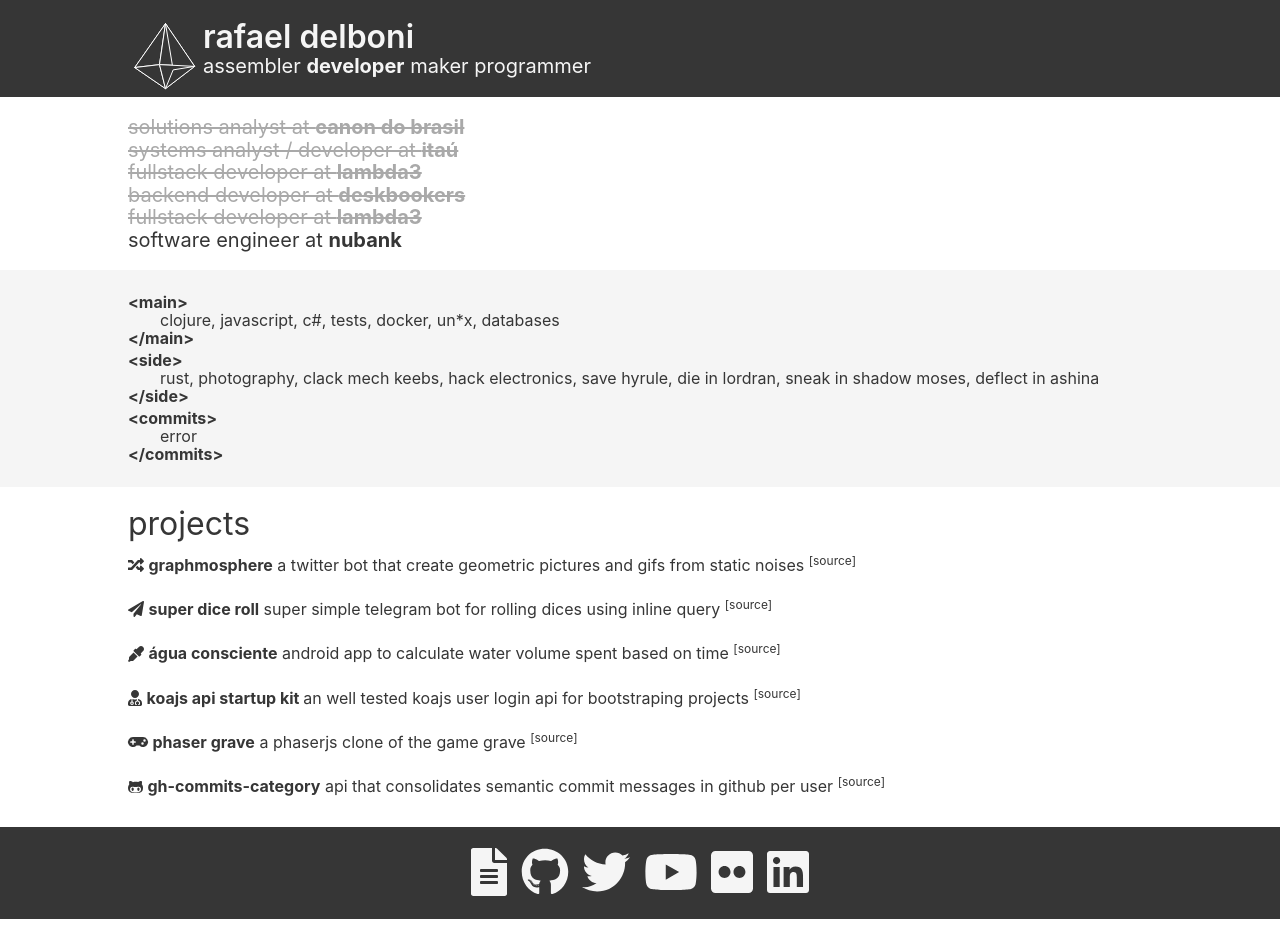
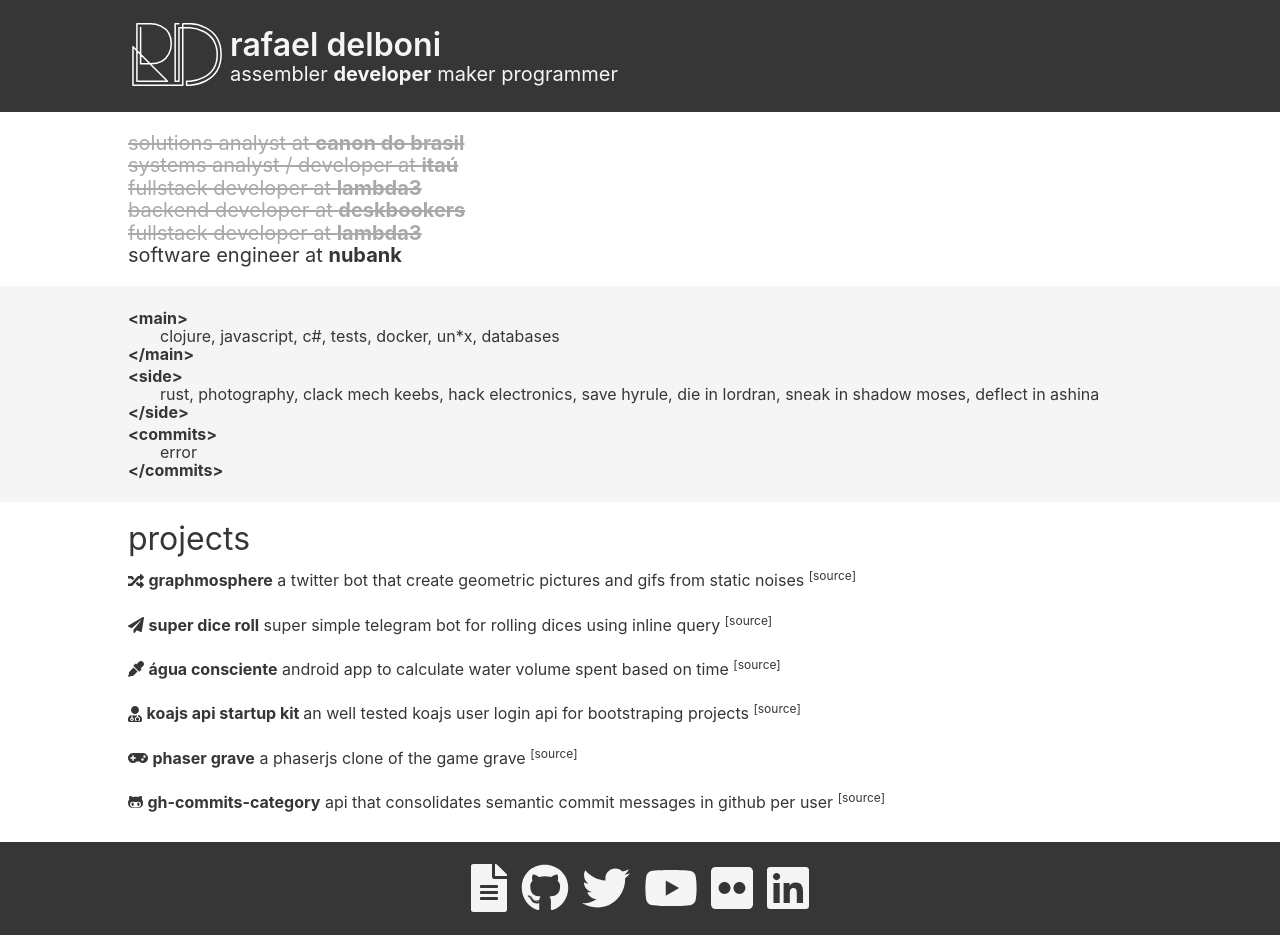
Before and after one commit to rafaeldelboni/rafaeldelboni.github.io, a plain HTML site: page index.html in a window 1280 px wide. Drawn offline with Linux system fonts and the light colour scheme; no server answers.

Commit message:
feat: Adds new logo removes some js

```diff
--- a/index.html
+++ b/index.html
@@ -7,16 +7,19 @@
     <link rel='shortcut icon' type='image/x-icon' href='favicon.ico'/>
     <link rel="stylesheet" href="style.css">
     <script defer src="https://use.fontawesome.com/releases/v5.8.1/js/all.js" integrity="sha384-g5uSoOSBd7KkhAMlnQILrecXvzst9TdC09/VM+pjDTCM+1il8RHz5fKANTFFb+gQ" crossorigin="anonymous"></script>
-    <script src="js/utils.js"></script>
-    <script src="js/point3d.js"></script>
-    <script src="js/logo.js"></script>
   </head>
   <body class="Site">
     <header class="Site-header">
       <div class="blade dark">
-        <canvas class="column" id="logo" width="75" height="75"></canvas>
-        <h1>rafael delboni</h1>
-        <h2>assembler <strong>developer</strong> maker programmer</h2>
+        <div class="flex-container">
+          <div class="flex-item">
+            <img class="logo" src="logo.svg" width="100px" />
+          </div>
+          <div class="flex-item">
+            <h1>rafael delboni</h1>
+            <h2>assembler <strong>developer</strong> maker programmer</h2>
+          </div>
+        </div>
       </div>
     </header>
     <main class="Site-content">
--- a/js/logo.js
+++ /dev/null
@@ -1,90 +0,0 @@
-function Triangle(a, b, c, strokeColor, fillColor) {
-  this.pointA = a;
-  this.pointB = b;
-  this.pointC = c;
-  this.strokeColor = (strokeColor === undefined)
-    ? "#ffffff"
-    : utils.parseColor(strokeColor);
-  this.fillColor = (fillColor === undefined)
-    ? "#ffffff"
-    : utils.parseColor(fillColor);
-  this.alphaStroke = 1;
-  this.alphaFill = 1;
-}
-
-Triangle.prototype.draw = function($) {
-  $.save();
-  $.strokeStyle = utils.colorToRGB(this.strokeColor, this.alphaStroke);
-  $.fillStyle = utils.colorToRGB(this.fillColor, this.alphaFill);
-  $.beginPath();
-  $.moveTo(this.pointA.getScreenX(), this.pointA.getScreenY());
-  $.lineTo(this.pointB.getScreenX(), this.pointB.getScreenY());
-  $.lineTo(this.pointC.getScreenX(), this.pointC.getScreenY());
-  $.closePath();
-  $.lineWidth = 1;
-  $.fill();
-  $.stroke();
-  $.restore();
-};
-
-function load () {
-  var canvas = document.getElementById('logo');
-  var $ = canvas.getContext('2d');
-
-  var mouse = utils.captureMouse(canvas);
-  var points = [];
-  var triangles = [];
-  var fl = 120;
-  var vpX = canvas.width * 0.5;
-  var vpY = canvas.height * 0.35;
-  var angleX;
-  var angleY;
-  var drawHeight = vpY;
-  var drawWidth = vpY;
-
-  points[0] = new Point3d(0, -drawHeight, 0);
-  points[1] = new Point3d(drawWidth, drawHeight, -drawHeight);
-  points[2] = new Point3d(-drawWidth, drawHeight, -drawHeight);
-  points[3] = new Point3d(-drawWidth, drawHeight, drawHeight);
-  points[4] = new Point3d(drawWidth, drawHeight, drawHeight);
-  points[5] = new Point3d(0, drawHeight * 2, 0);
-
-  points.forEach(function(point) {
-    point.setVanishingPoint(vpX, vpY);
-    point.setCenter(0, 0, drawWidth * 2);
-  });
-
-  triangles[0] = new Triangle(points[0], points[1], points[2], "#ffffff", "#363636");
-  triangles[1] = new Triangle(points[0], points[2], points[3], "#ffffff", "#363636");
-  triangles[2] = new Triangle(points[0], points[3], points[4], "#ffffff", "#363636");
-  triangles[3] = new Triangle(points[0], points[4], points[1], "#ffffff", "#363636");
-  triangles[4] = new Triangle(points[5], points[1], points[2], "#ffffff", "#363636");
-  triangles[5] = new Triangle(points[5], points[2], points[3], "#ffffff", "#363636");
-  triangles[6] = new Triangle(points[5], points[3], points[4], "#ffffff", "#363636");
-  triangles[7] = new Triangle(points[5], points[4], points[1], "#ffffff", "#363636");
-
-  function move(point) {
-    point.rotateY(angleY);
-  }
-
-  function draw(triangle) {
-    triangle.draw($);
-  }
-
-  (function drawFrame() {
-    window.requestAnimationFrame(drawFrame, canvas);
-    $.clearRect(0, 0, canvas.width, canvas.height);
-    angleX = (mouse.y - vpY) * 0.00005;
-    angleY = (mouse.x - vpX) * 0.00005;
-    points.forEach(move);
-    triangles.forEach(draw);
-  }());
-};
-
-window.onresize = function() {
-  load();
-};
-
-window.onload = function() {
-  load();
-};
--- a/js/point3d.js
+++ /dev/null
@@ -1,59 +0,0 @@
-function Point3d (x, y, z) {
-  this.x = (x === undefined) ? 0 : x;
-  this.y = (y === undefined) ? 0 : y;
-  this.z = (z === undefined) ? 0 : z;
-  this.fl = 250;
-  this.vpX = 0;
-  this.vpY = 0;
-  this.cX = 0;
-  this.cY = 0;
-  this.cZ = 0;
-}
-
-Point3d.prototype.setVanishingPoint = function (vpX, vpY) {
-  this.vpX = vpX;
-  this.vpY = vpY;
-};
-
-Point3d.prototype.setCenter = function (cX, cY, cZ) {
-  this.cX = cX;
-  this.cY = cY;
-  this.cZ = cZ;
-};
-
-Point3d.prototype.rotateX = function (angleX) {
-  var cosX = Math.cos(angleX),
-      sinX = Math.sin(angleX),
-      y1 = this.y * cosX - this.z * sinX,
-      z1 = this.z * cosX + this.y * sinX;
-  this.y = y1;
-  this.z = z1;
-};
-
-Point3d.prototype.rotateY = function (angleY) {
-  var cosY = Math.cos(angleY),
-      sinY = Math.sin(angleY),
-      x1 = this.x * cosY - this.z * sinY,
-      z1 = this.z * cosY + this.x * sinY;
-  this.x = x1;
-  this.z = z1;
-};
-
-Point3d.prototype.rotateZ = function (angleZ) {
-  var cosZ = Math.cos(angleZ),
-      sinZ = Math.sin(angleZ),
-      x1 = this.x * cosZ - this.y * sinZ,
-      y1 = this.y * cosZ + this.x * sinZ;
-  this.x = x1;
-  this.y = y1;
-};
-
-Point3d.prototype.getScreenX = function () {
-  var scale = this.fl / (this.fl + this.z + this.cZ);
-  return this.vpX + (this.cX + this.x) * scale;
-};
-
-Point3d.prototype.getScreenY = function () {
-  var scale = this.fl / (this.fl + this.z + this.cZ);
-  return this.vpY + (this.cY + this.y) * scale;
-};
--- a/js/utils.js
+++ /dev/null
@@ -1,84 +0,0 @@
-window.utils = {};
-
-/**
- * Keeps track of the current mouse position, relative to an element.
- * @param {HTMLElement} element
- * @return {object} Contains properties: x, y, event
- */
-window.utils.captureMouse = function (element) {
-  var mouse = {x: 0, y: 0, event: null},
-      body_scrollLeft = document.body.scrollLeft,
-      element_scrollLeft = document.documentElement.scrollLeft,
-      body_scrollTop = document.body.scrollTop,
-      element_scrollTop = document.documentElement.scrollTop,
-      offsetLeft = element.offsetLeft,
-      offsetTop = element.offsetTop;
-
-  element.addEventListener('mousemove', function (event) {
-    var x, y;
-
-    if (event.pageX || event.pageY) {
-      x = event.pageX;
-      y = event.pageY;
-    } else {
-      x = event.clientX + body_scrollLeft + element_scrollLeft;
-      y = event.clientY + body_scrollTop + element_scrollTop;
-    }
-    x -= offsetLeft;
-    y -= offsetTop;
-
-    mouse.x = x;
-    mouse.y = y;
-    mouse.event = event;
-  }, false);
-
-  return mouse;
-};
-
-/**
- * Returns a color in the format: '#RRGGBB', or as a hex number if specified.
- * @param {number|string} color
- * @param {boolean=}      toNumber=false  Return color as a hex number.
- * @return {string|number}
- */
-window.utils.parseColor = function (color, toNumber) {
-  if (toNumber === true) {
-    if (typeof color === 'number') {
-      return (color | 0); //chop off decimal
-    }
-    if (typeof color === 'string' && color[0] === '#') {
-      color = color.slice(1);
-    }
-    return window.parseInt(color, 16);
-  } else {
-    if (typeof color === 'number') {
-      color = '#' + ('00000' + (color | 0).toString(16)).substr(-6); //pad
-    }
-    return color;
-  }
-};
-
-/**
- * Converts a color to the RGB string format: 'rgb(r,g,b)' or 'rgba(r,g,b,a)'
- * @param {number|string} color
- * @param {number}        alpha
- * @return {string}
- */
-window.utils.colorToRGB = function (color, alpha) {
-  //number in octal format or string prefixed with #
-  if (typeof color === 'string' && color[0] === '#') {
-    color = window.parseInt(color.slice(1), 16);
-  }
-  alpha = (alpha === undefined) ? 1 : alpha;
-  //parse hex values
-  var r = color >> 16 & 0xff,
-      g = color >> 8 & 0xff,
-      b = color & 0xff,
-      a = (alpha < 0) ? 0 : ((alpha > 1) ? 1 : alpha);
-  //only use 'rgba' if needed
-  if (a === 1) {
-    return "rgb("+ r +","+ g +","+ b +")";
-  } else {
-    return "rgba("+ r +","+ g +","+ b +","+ a +")";
-  }
-};
--- a/style.css
+++ b/style.css
@@ -97,9 +97,6 @@
   font-weight: 400;
   padding: 12px 0;
 }
-.column {
-  float: left;
-}
 .Site {
   display: flex;
   min-height: 100vh;
@@ -148,6 +145,18 @@
 h2.margin-top-2 {
   margin-top: 2em;
 }
+.logo {
+  width: 90px
+}
+.flex-container {
+  display: flex;
+  justify-content: flex-start;
+  align-items: center;
+}
+.flex-item {
+  padding: 0.25em;
+  text-align: left;
+}
 @media (max-width: 1280px) {
     .resume {
       padding-left: 11%;
@@ -158,6 +167,9 @@
   .justified {
     text-align: left;
     text-justify: none;
+  }
+  .logo {
+    width: 75px
   }
 }
 @page {
```
Also changed, not shown: logo.svg (added).
